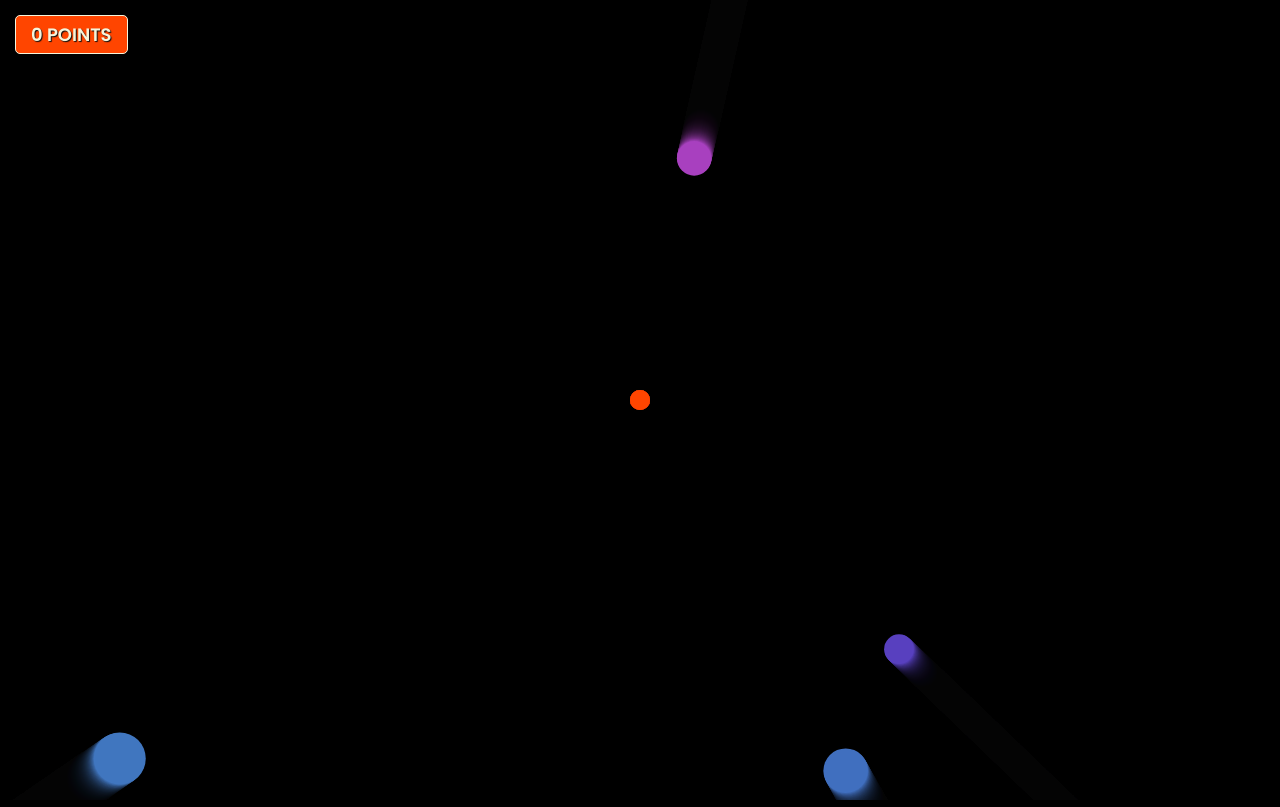
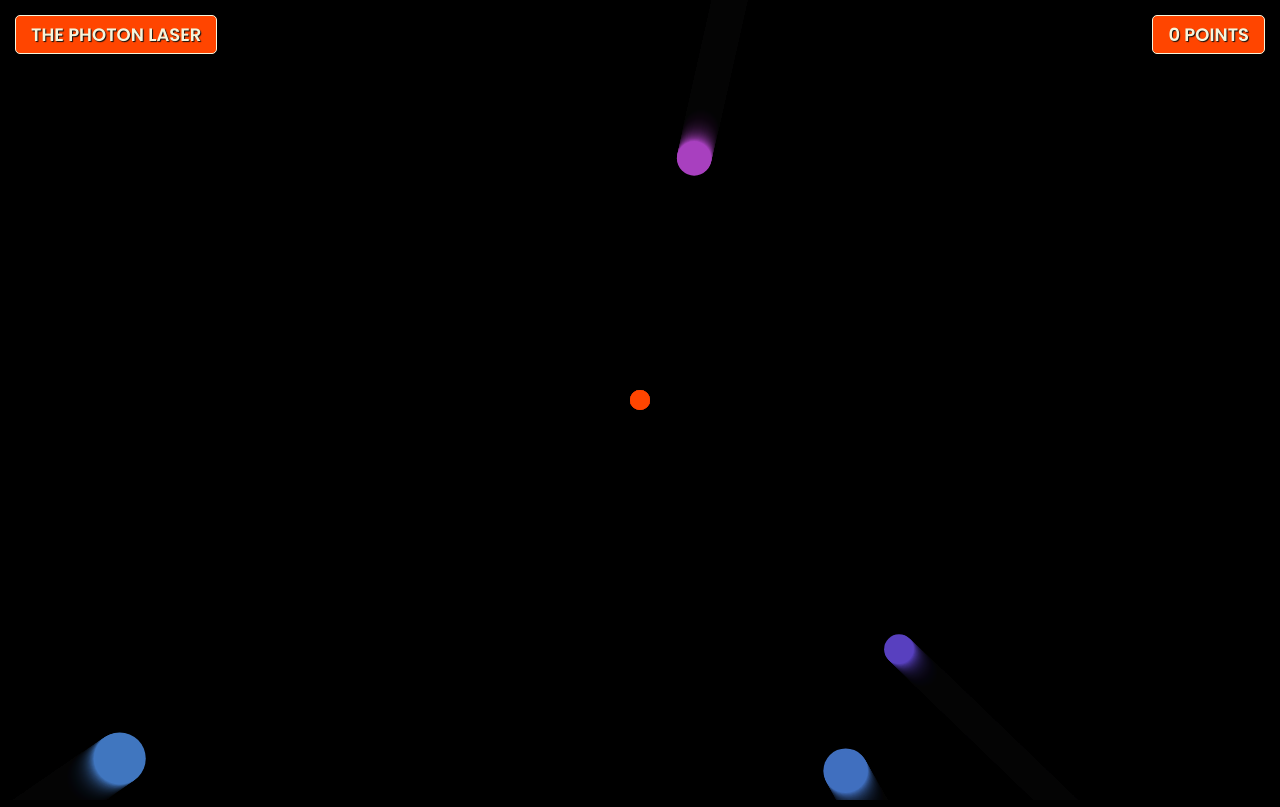
Before and after one commit to Nimira43/The-Photon-Laser, a plain HTML site: page index.html in a window 1280 px wide. Drawn offline with nearby package versions, Linux system fonts and the light colour scheme.

Commit message:
Tweaks made. Project completed

```diff
--- a/index.html
+++ b/index.html
@@ -8,13 +8,19 @@
   <title>Photon Laser</title>
 </head>
 <body>
-  <div class="hits">
+
+  <div class="title">
+    <span>The Photon Laser</span>
+  </div>
+  <div class="points">
     <span><span id="score-el">0</span> points</span>
   </div>
   <canvas></canvas>
+
   <script src="https://cdnjs.cloudflare.com/ajax/libs/gsap/3.12.5/gsap.min.js"
     integrity="sha512-7eHRwcbYkK4d9g/6tD/mhkf++eoTHwpNM9woBxtPUBWm67zeAfFC+HrdoE2GanKeocly/VxeLvIqwvCdk7qScg=="
     crossorigin="anonymous" referrerpolicy="no-referrer"></script>
   <script src="script.js"></script>
+
 </body>
 </html>
--- a/style.css
+++ b/style.css
@@ -1,13 +1,15 @@
 @import url('https://fonts.googleapis.com/css2?family=Poppins:ital,wght@0,100;0,200;0,300;0,400;0,500;0,600;0,700;0,800;0,900;1,100;1,200;1,300;1,400;1,500;1,600;1,700;1,800;1,900&display=swap');
 
 body {
+  position: relative;
   background-color: #000;
   font-family: 'Poppins', sans-serif;
   margin: 0;
   overflow: hidden;
 }
 
-.hits {
+.title,
+.points {
   position: absolute;
   background-color: #ff4500;
   color: #f5f5dc;
@@ -18,7 +20,14 @@ body {
   user-select: none;
   padding: 5px 15px;
   top: 15px;
-  left: 15px;
   border-radius: 5px;
   border: 1px solid #f5f5dc;
 }
+
+.title {
+  left: 15px;
+}
+
+.points {
+  right: 15px;
+}
```
